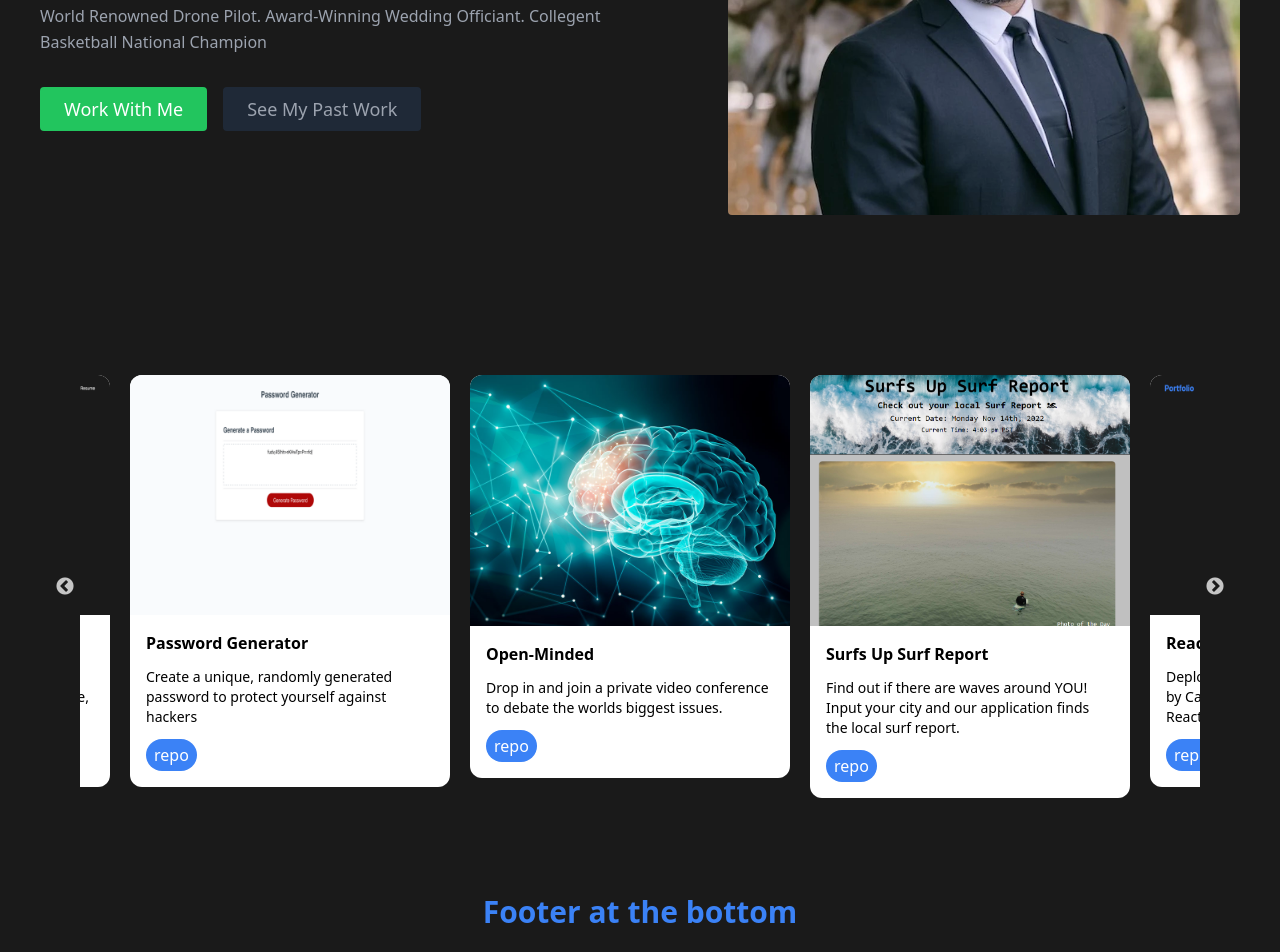
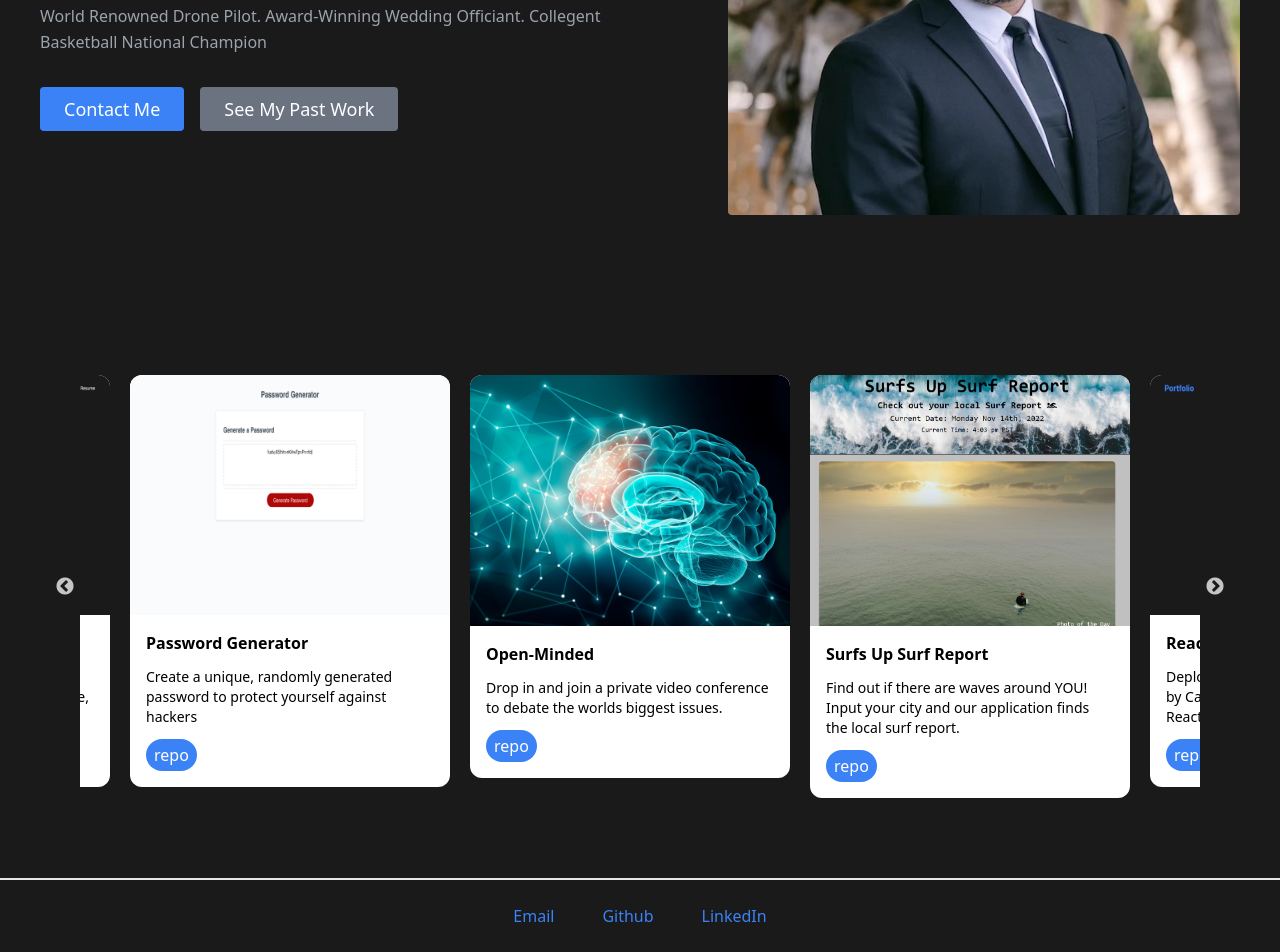
Before and after one commit to canaano/React-Portfolio, a React (Vite) app: page / in a window 1280 px wide. Shown: the part 1077-2029 px from the top of the page. Built offline with nearby package versions, Linux system fonts and the light colour scheme.

Commit message:
added footer formatting and prepping for updating with icons

```diff
--- a/index.html
+++ b/index.html
@@ -10,7 +10,7 @@
       href="https://fonts.googleapis.com/css2?family=Permanent+Marker&display=swap"
       rel="stylesheet"
     />
-    <title>Vite + React</title>
+    <title>Canaan Portfolio</title>
   </head>
   <body>
     <div id="root"></div>
--- a/src/components/About.jsx
+++ b/src/components/About.jsx
@@ -18,12 +18,12 @@ export default function About() {
             <div className="flex justify-center">
               <a
                 href="#contact"
-                className="inline-flex text-white bg-green-500 border-0 py-2 px-6 focus:outline-none hover:bg-green-600 rounded text-lg">
-                Work With Me
+                className="inline-flex text-white bg-blue-500 border-0 py-2 px-6 focus:outline-none hover:bg-blue-600 rounded text-lg">
+                Contact Me
               </a>
               <a
                 href="#projects"
-                className="ml-4 inline-flex text-gray-400 bg-gray-800 border-0 py-2 px-6 focus:outline-none hover:bg-gray-700 hover:text-white rounded text-lg">
+                className="ml-4 inline-flex text-white bg-gray-500 border-0 py-2 px-6 focus:outline-none hover:bg-gray-700 hover:text-white rounded text-lg">
                 See My Past Work
               </a>
             </div>
--- a/src/components/Footer.jsx
+++ b/src/components/Footer.jsx
@@ -2,11 +2,13 @@ import React from 'react'
 
 const Footer = () => {
   return (
-    <footer className='w-full text-3xl font-bold m-4 text-blue-500 mx-auto text-center flex flex-col justify-center'>
-        <p>
-        Footer at the bottom
-        </p>
-        </footer>
+    <footer className='flex justify-center items-center solid border-t-2'>
+        <ul className='text-blue-500 md:flex items-center'>
+            <li className='p-6'>Email</li>
+            <li className='p-6'>Github</li>
+            <li className='p-6'>LinkedIn</li>
+        </ul>
+    </footer>
   )
 }
 
```
